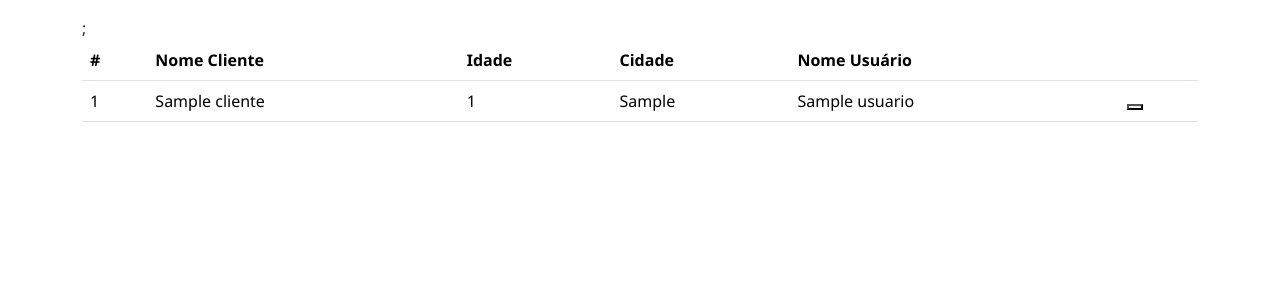
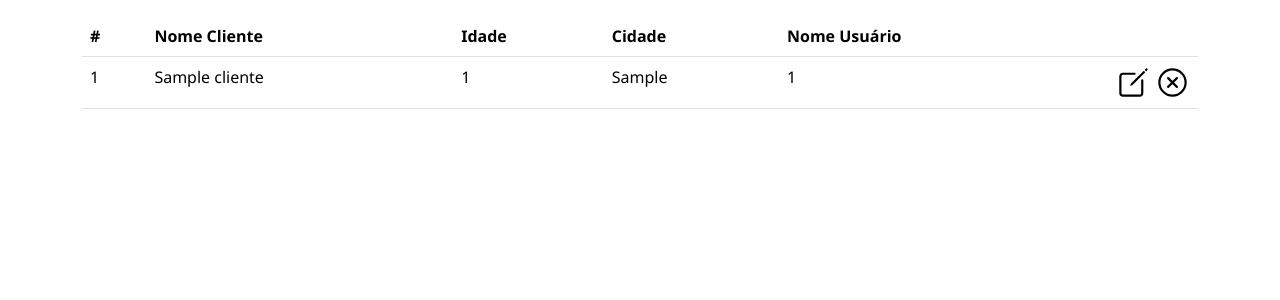
Before and after one commit to william-oliveira-sena/CrudClientes, a PHP site: page /principal.php in a window 1280 px wide. Shown: the part 71-371 px from the top of the page. Run offline with PHP 8.4, Linux system fonts and the light colour scheme; the visitor is signed in with stand-in values (Sample User, id 1); tables that the repository leaves empty or names only in its code hold one stand-in row (values such as "Sample post"); data that the repository does not hold is empty.

Commit message:
delete ok, edit ainda com erro

```diff
--- a/CSS/style.css
+++ b/CSS/style.css
@@ -44,3 +44,28 @@
 .cadastro{
     padding-left: 550px;
 }
+.editar{
+    padding-left: 550px;
+}
+
+.edit-btn{
+
+    width: 35px;
+}
+
+.delete-btn{
+    background-color: transparent;
+    border: none;
+    padding: 0;
+    color:#bd2130;
+    width: 35px;
+}
+
+.actions{
+    text-align: right;
+    width: 100px;
+}
+.actions i{
+    font-size: 18px;
+    margin-right: 5px;
+}
--- a/principal.php
+++ b/principal.php
@@ -55,17 +55,18 @@
                                 <th scope="col"></th>
                             </tr>
                         </thead>
-                        <?php foreach($lista as $usuario): if($usuario['id_usuario'] == $_SESSION['id_usuario']){$nomeUser = $usuario['nome_usuario'];}?>
+                        <?php foreach($lista as $usuario): if($usuario['id_usuario'] == $_SESSION['id_usuario']){$nomeUser = $usuario['nome_usuario'];}
+                        ?>
                            <tr>
-                                <td scope="row" class="col-id"><?= $usuario['id_cliente'] ?></td>;
-                                <td scope="row"><?= $usuario['nome_cliente'] ?></td>
-                                <td scope="row"><?= $usuario['idade'] ?></td>
-                                <td scope="row"><?= $usuario['cidade'] ?></td>
-                                <td scope="row"><?= $nomeUser ?></td>
+                                <td scope="row" class="col-id"><?= $usuario['id_cliente']; ?></td>
+                                <td scope="row"><?= $usuario['nome_cliente']; ?></td>
+                                <td scope="row"><?= $usuario['idade']; ?></td>
+                                <td scope="row"><?= $usuario['cidade']; ?></td>
+                                <td scope="row"><?= $usuario['id_usuario']; ?></td>
                                 <td class="actions">
-                                    <a href="<?= $BASE_URL ?>show.php?id=<?= $contact['id'] ?>"><i class="fas fa-eye check-icon"></i></a>
-                                    <a href="a"><i class="far fa-edit edit-icon"></i></a>
-                                    <button type="submit" class="delete-btn"><i class="fas fa-times delete-icon"></i> </button>
+                                <a href="editar.php?id=<?= $usuario['id_cliente']; ?>"><img src="IMG/create-outline.svg" class="edit-btn"></img></a>
+                            <a href="deletar.php?id=<?= $usuario['id_cliente'] ?>"><img src="IMG/close-circle-outline.svg" class="delete-btn"></img></a>
+
                                 </td>
                               </tr>
                         <?php endforeach; ?>
@@ -74,7 +75,9 @@
 
 
 
-    <!--<?= $dado["nome_usuario"] ?>
+    <!--
+         <button type="submit" class="delete-btn"></button>
+         <?= $dado["nome_usuario"] ?>
     <?= $contact["phone"] ?>
     <?= $contact["observations"] ?>
 
--- a/usuarioClass.php
+++ b/usuarioClass.php
@@ -48,25 +48,7 @@
     }
 
 
-    public function pesquisaclientes($usuario){
-        global $conn;
 
-        $query = "SELECT * FROM clientes WHERE usuario = :usuario";
-
-        $query= $conn->prepare($query);
-        $query->bindValue("usuario", $usuario);
-        $query->execute();
-
-            if($query->rowCount() > 0){
-                $dado = $query->fetchAll();
-
-                return true;
-            }else{
-                return false;
-            }
-
-
-    }
 }
 
 ?>
```
Also changed, not shown: deletar.php (added, +16 -0 lines), editar.php (added, +72 -0 lines), editar_action.php (added, +27 -0 lines), IMG/close-circle-outline.svg (added), IMG/create-outline.svg (added).
